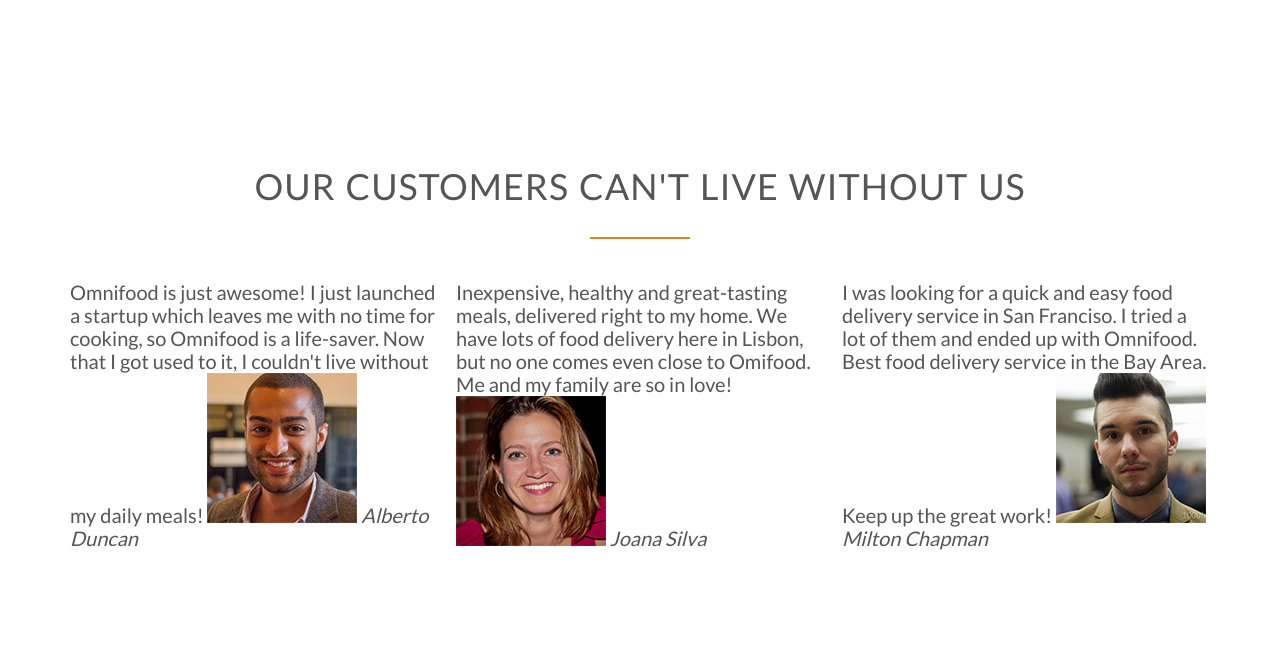
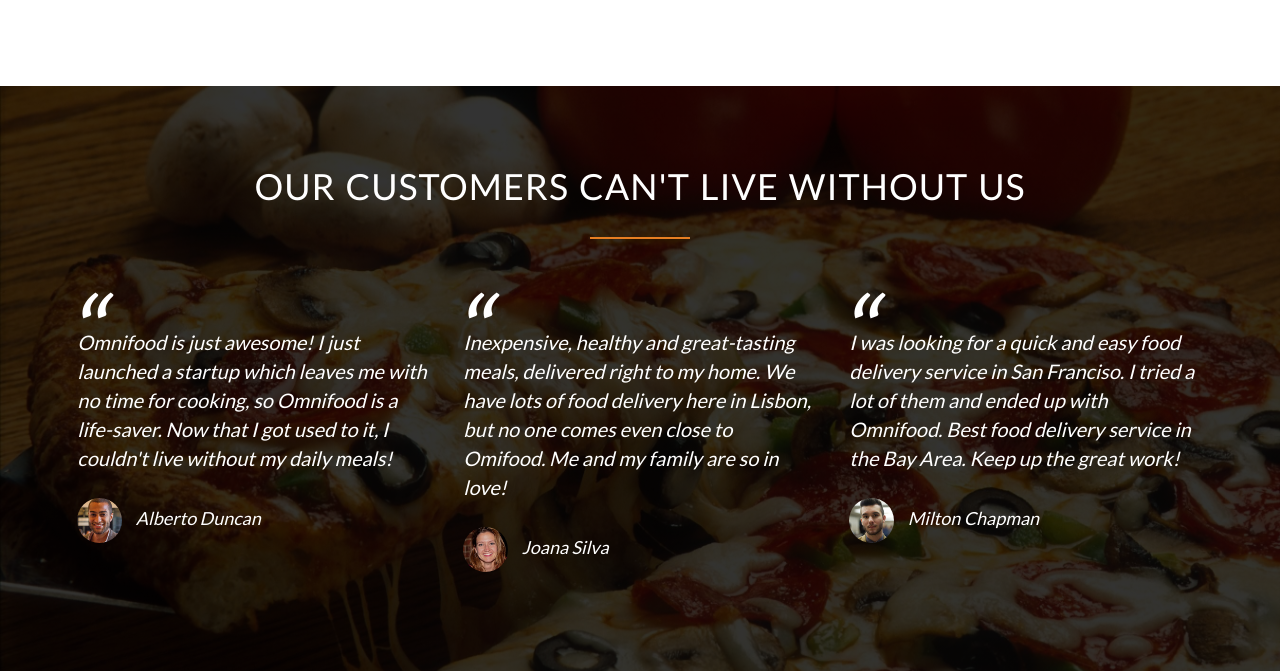
Before and after one commit to Artem-Taranuschenko/food-project, a plain HTML site: page index.html in a window 1280 px wide. Shown: the part 3279-3950 px from the top of the page. Before the commit the page ends 3920 px from the top, so only its background shows below. Drawn offline with Linux system fonts and the light colour scheme; files whose address does not match are found by name.

Commit message:
Added more styles for the testimonials section.

```diff
--- a/resources/css/style.css
+++ b/resources/css/style.css
@@ -187,6 +187,7 @@ header {
     background-size: cover;
     background-position: center;
     height: 100vh;
+    background-attachment: fixed;
 }
 
 .hero-text-box {
@@ -351,3 +352,44 @@ header {
 .city-feature {
     margin-bottom: 5px;
 }
+
+/* ------------------------------------- */
+/* TESTIMONIALS */
+/* ------------------------------------- */
+
+.section-testimoials {
+    background-image: linear-gradient(rgba(0, 0, 0, 0.8), rgba(0, 0, 0, 0.8)), url("img/back-customers.jpg");
+    background-size: cover;
+    color: #fff;
+    background-attachment: fixed;
+}
+
+blockquote {
+    padding: 2%;
+    font-style: italic;
+    line-height: 145%;
+    position: relative;
+    margin-top: 40px;
+}
+
+blockquote:before {
+    content: "\201C";
+    font-size: 500%;
+    display: block;
+    position: absolute;
+    top: -5px;
+    left: -5px;
+}
+
+cite {
+    font-size: 90%;
+    margin-top: 25px;
+    display: block;
+}
+
+cite img {
+    height: 45px;
+    border-radius: 50%;
+    margin-right: 10px;
+    vertical-align: middle;
+}
```
Also changed, not shown: resources/css/img/back-customers.jpg (renamed from resources/img/back-customers.jpg).
